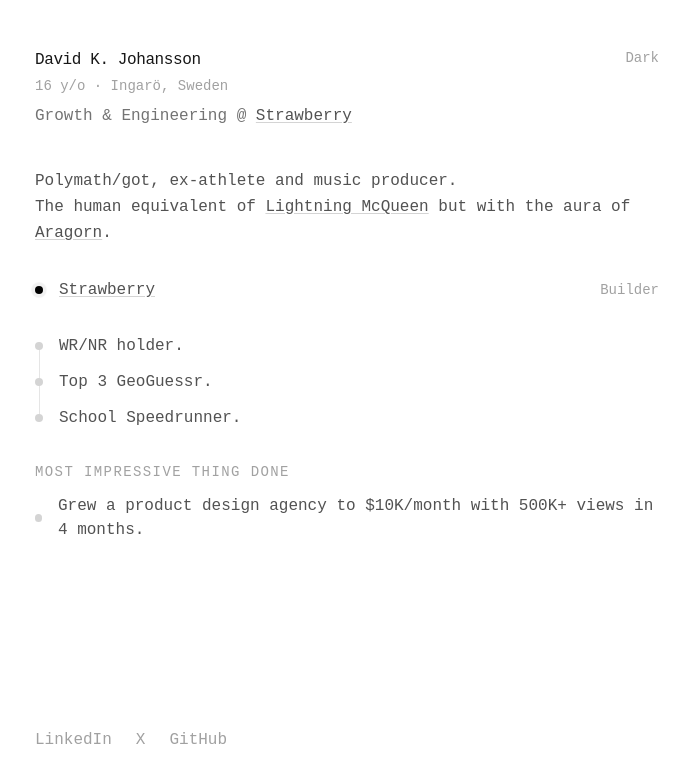
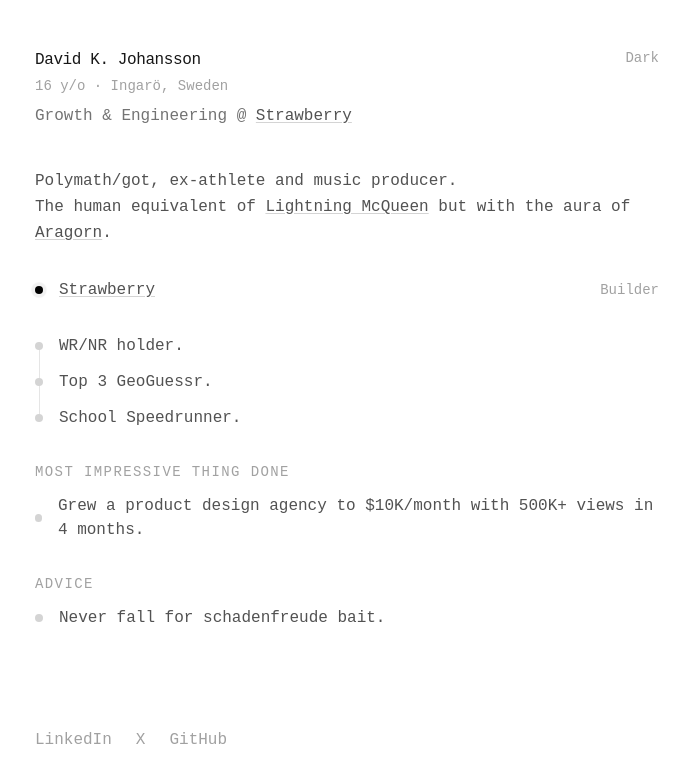
Before and after one commit to dkjo8/dkjo8, a React (Vite) app: page / in a window 1280 px wide. Shown: the top 782 px of the page, without its empty margins (293-982 px from the left). Built offline with nearby package versions, Linux system fonts and the light colour scheme.

Commit message:
Add Advice section

```diff
--- a/src/App.tsx
+++ b/src/App.tsx
@@ -228,6 +228,21 @@
           </div>
         </section>
 
+        {/* Advice */}
+        <section className="mb-8">
+          <h2 className="text-sm uppercase tracking-widest text-neutral-400 mb-3">
+            Advice
+          </h2>
+          <div className="relative space-y-0">
+            <div className="relative flex items-center gap-4">
+              <div className="relative z-10 h-2 w-2 rounded-full bg-neutral-300 dark:bg-neutral-600" />
+              <span className="text-base text-neutral-600 dark:text-neutral-400">
+                Never fall for schadenfreude bait.
+              </span>
+            </div>
+          </div>
+        </section>
+
         {/* Navigation */}
         <nav className="mt-auto">
           <ul className="flex gap-6 text-base">
```
